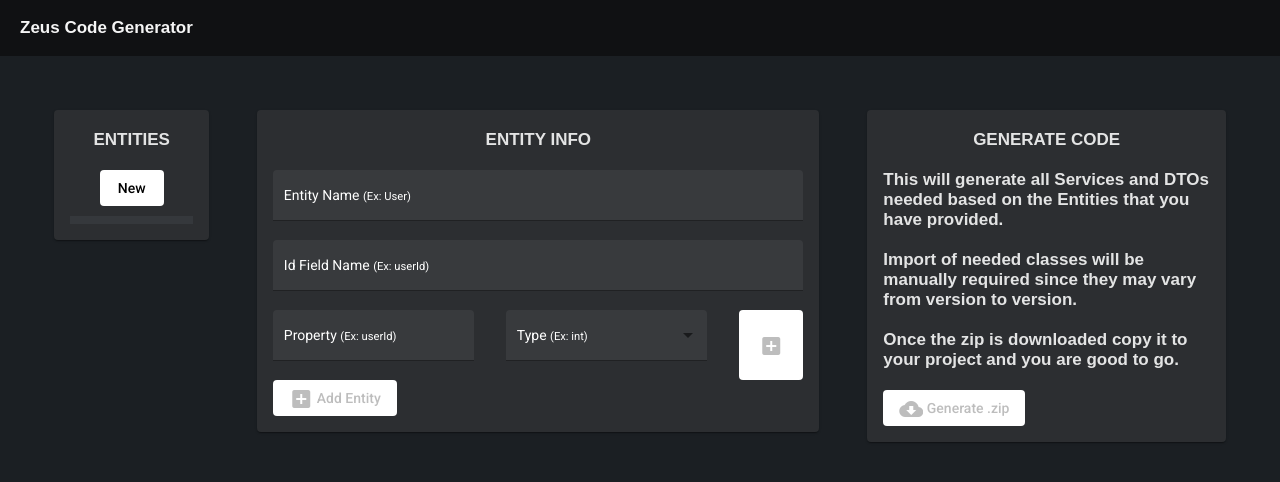
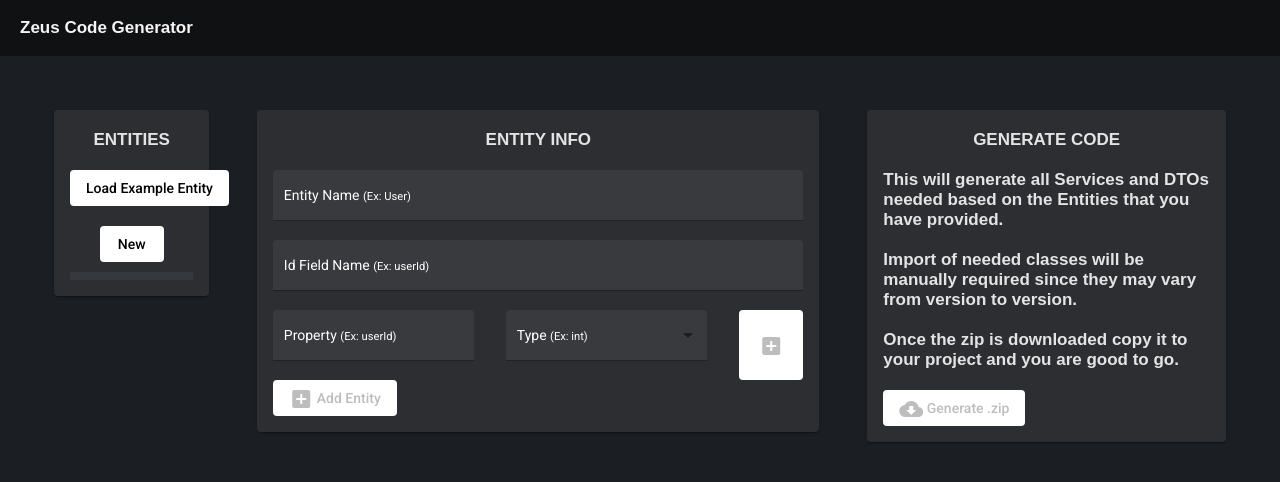
Before and after one commit to Rikihanks/Zeus-Code-Generator-Front-, an Angular app: page / in a window 1280 px wide. Shown: the top 482 px of the page. Built offline with nearby package versions, Linux system fonts and the light colour scheme.

Commit message:
added default entity functionality

```diff
--- a/src/app/components/home/home.component.html
+++ b/src/app/components/home/home.component.html
@@ -15,9 +15,12 @@
       <mat-card style="background: #42424270;
         color: #ffffffde;">
         <h3><span class="control-label">ENTITIES</span></h3>
+        <button mat-button style="background-color: white; color: black;" (click)="loadExampleEntity()">Load Example Entity</button>
+        <br>
+        <br>
         <button mat-button style="background-color: white; color: black;" (click)="resetEntityForm()">New</button>
         <mat-selection-list class="list" #entitiess [multiple]="false"
-          (selectionChange)="onSelectedEntityChange($event, entitiess.selectedOptions)">
+          (selectionChange)="onSelectedEntityChange($event)">
           <mat-list-option *ngFor="let entity of entities_" [value]="entity">
             {{entity.entityName}}
           </mat-list-option>
@@ -72,7 +75,7 @@
           <h3>
             <span class="control-label">Properties</span>
             <br>
-            <small>NOTE: The Id Field Name MUST be also included as a property.</small>
+            <small style="color: brown;">NOTE: The Id Field Name MUST be also included as a property.</small>
           </h3>
 
           <mat-list-item *ngFor="let property of currentEntity.properties | keyvalue" style="color: white;">
--- a/src/app/components/home/home.component.ts
+++ b/src/app/components/home/home.component.ts
@@ -1,8 +1,10 @@
 import { Component, OnInit } from '@angular/core';
 import { MatSelect } from '@angular/material/select';
+import { stringify } from 'querystring';
 import { Entity } from 'src/app/model/entity';
 import { EntityService } from 'src/app/services/entity.service';
 import { RestService } from 'src/app/services/rest.service';
+import * as _ from 'lodash';
 
 @Component({
   selector: 'app-home',
@@ -32,10 +34,10 @@
 
   }
 
-  onSelectedEntityChange(event, entity) {
+  onSelectedEntityChange(event) {
+    const matSelect: MatSelect = event.source;
     this.canDisableForm = true;
     this.currentEntity = event.option.value;
-    const matSelect: MatSelect = event.source;
     matSelect.writeValue(null);
   }
 
@@ -61,6 +63,18 @@
     this.entities_.splice(this.entities_.indexOf(this.currentEntity),1)
     this.entityService.setAddedEntities(this.entities_);
     this.resetEntityForm();
+  }
+
+  loadExampleEntity() {
+    let dfEntity = new Entity();
+    dfEntity.entityName = "User";
+    dfEntity.idParamName = "userId";
+    let props = new Map();
+    props.set("userId", "int");
+    props.set("userName", "String");
+    props.set("userRoles", "List<Role>");
+    dfEntity.properties = props;
+    this.entities_.push(_.cloneDeep(dfEntity));
   }
 
   addProperty() {
```
